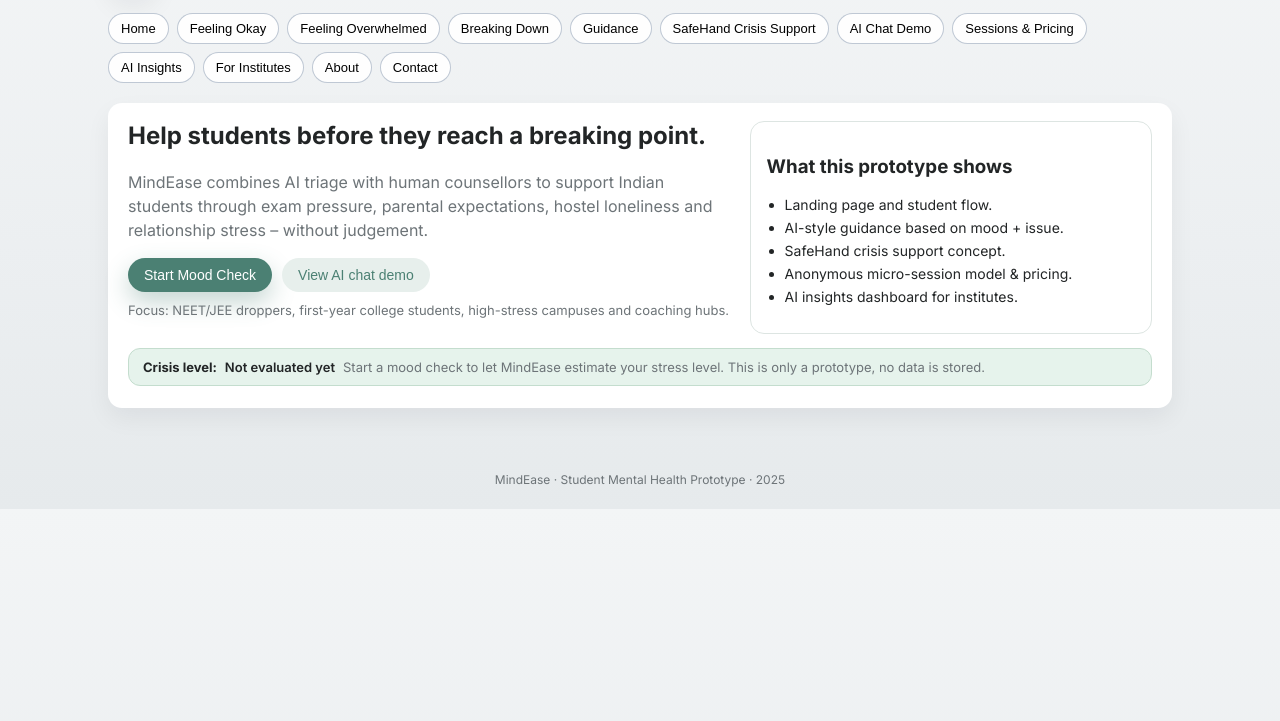
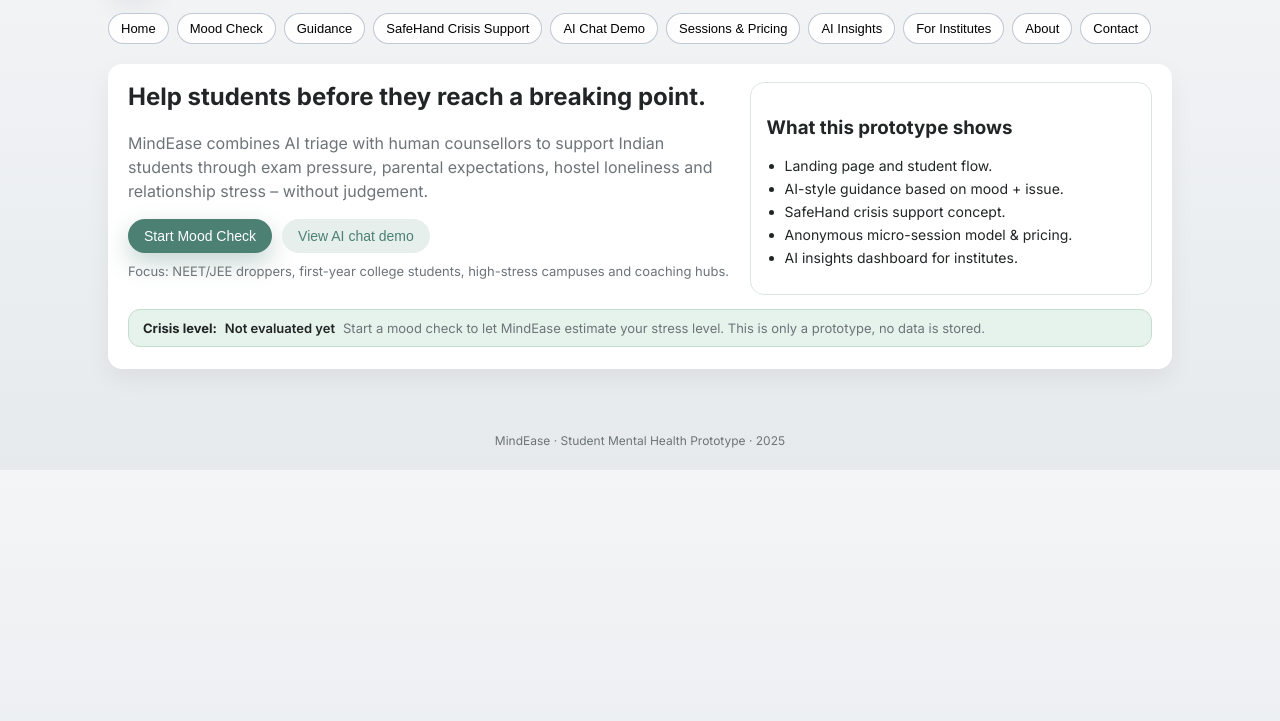
Before and after one commit to gouseiafatma/MindEase-App, a plain HTML site: page index.html in a window 1280 px wide. Shown: the part 79-800 px from the top of the page. Drawn offline with Linux system fonts and the light colour scheme.

Commit message:
Update index.html

```diff
--- a/index.html
+++ b/index.html
@@ -23,9 +23,7 @@
   <!-- NAVIGATION -->
   <nav class="nav">
     <button onclick="showScreen('home')">Home</button>
-    <button onclick="moodCheck('low')">Feeling Okay</button>
-<button onclick="moodCheck('medium')">Feeling Overwhelmed</button>
-<button onclick="moodCheck('high')">Breaking Down</button>
+    <button onclick="showScreen('mood')">Mood Check</button>
     <button onclick="showScreen('guidance')">Guidance</button>
     <button onclick="showScreen('safehand')">SafeHand Crisis Support</button>
     <button onclick="showScreen('ai-demo')">AI Chat Demo</button>
```
